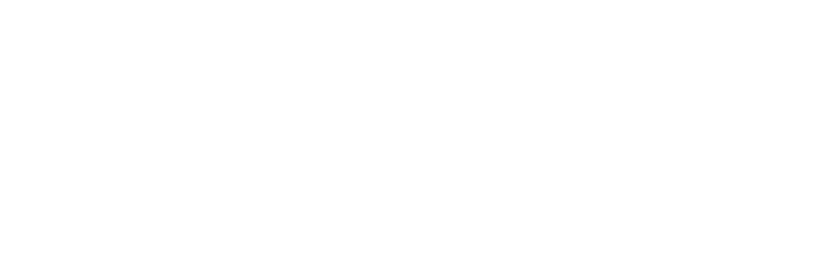
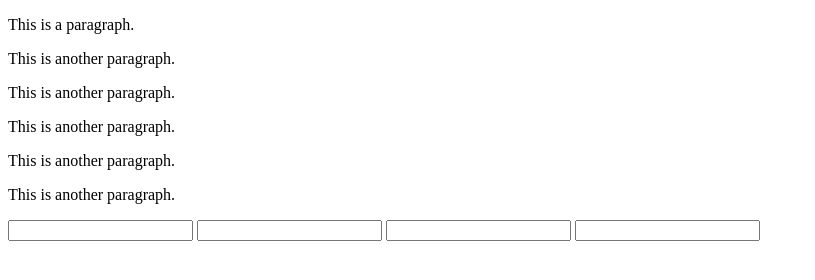
Before and after one commit to samswagbot/vs-code-productivity, a plain HTML site: page index.html in a window 1280 px wide. Shown: the whole page, without its empty margins (0-815 px from the left). Drawn offline with Linux system fonts and the light colour scheme.

Commit message:
completed

```diff
--- a/index.html
+++ b/index.html
@@ -7,6 +7,20 @@
     <title>Document</title>
 </head>
 <body>
-
+    <p>This is a paragraph.</p>
+<p>This is another paragraph.</p>
+<p>This is another paragraph.</p>
+<p class="item">This is another paragraph.</p>
+<p>This is another paragraph.</p>
+<p>This is another paragraph.</p>
+<input type="text" class="item">
+<input type="text">
+<input type="text">
+<input type="text">
+    <!-- Emmet demo -->
+    <!-- ul>.list-item\*3         -->
+    <!-- (.item>img)+(.item>div#main) -->
+    <!-- div#main.body -->
+    <!-- show balance inward and outword with wrapping -->
 </body>
 </html>
```
Also changed, not shown: 1 other file.
